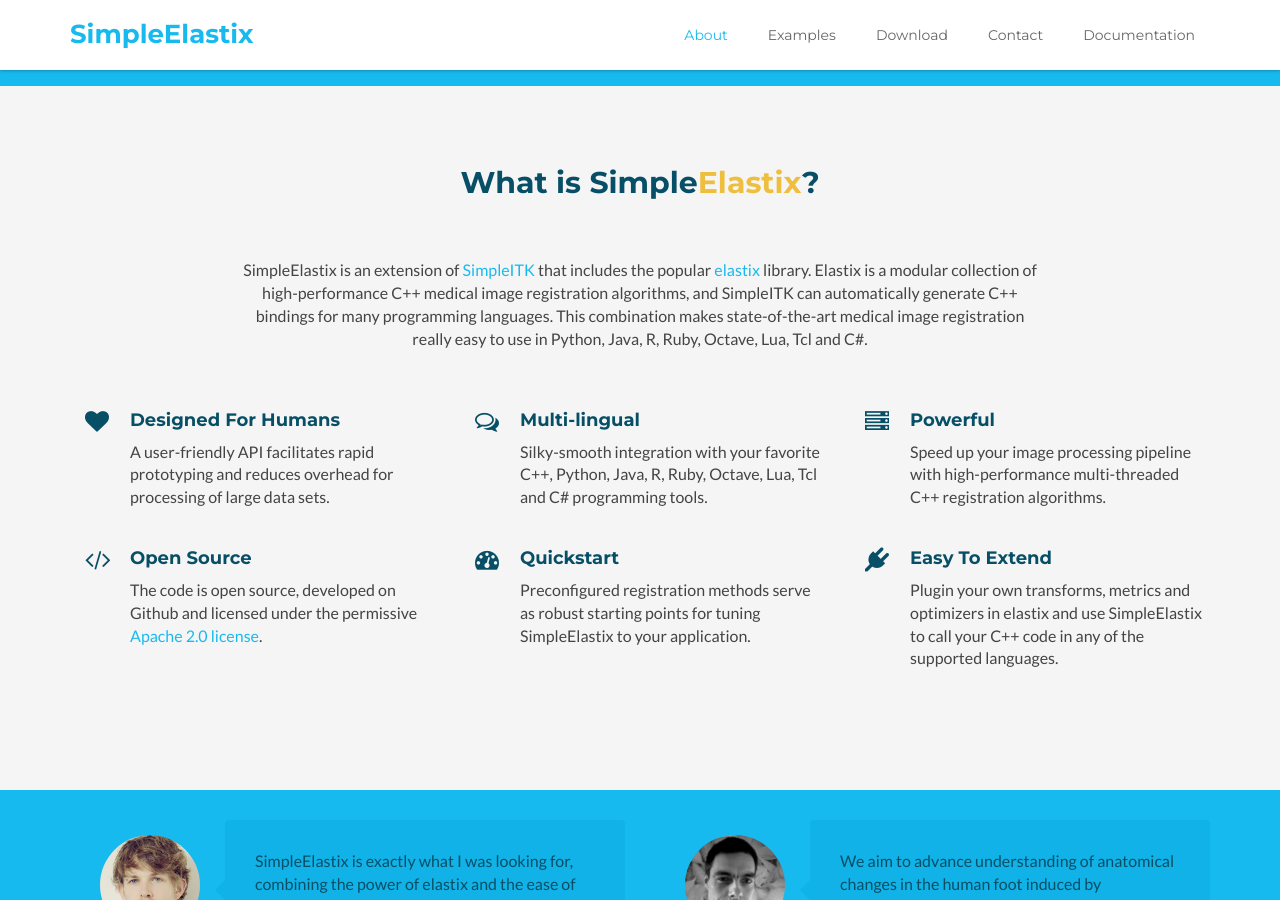
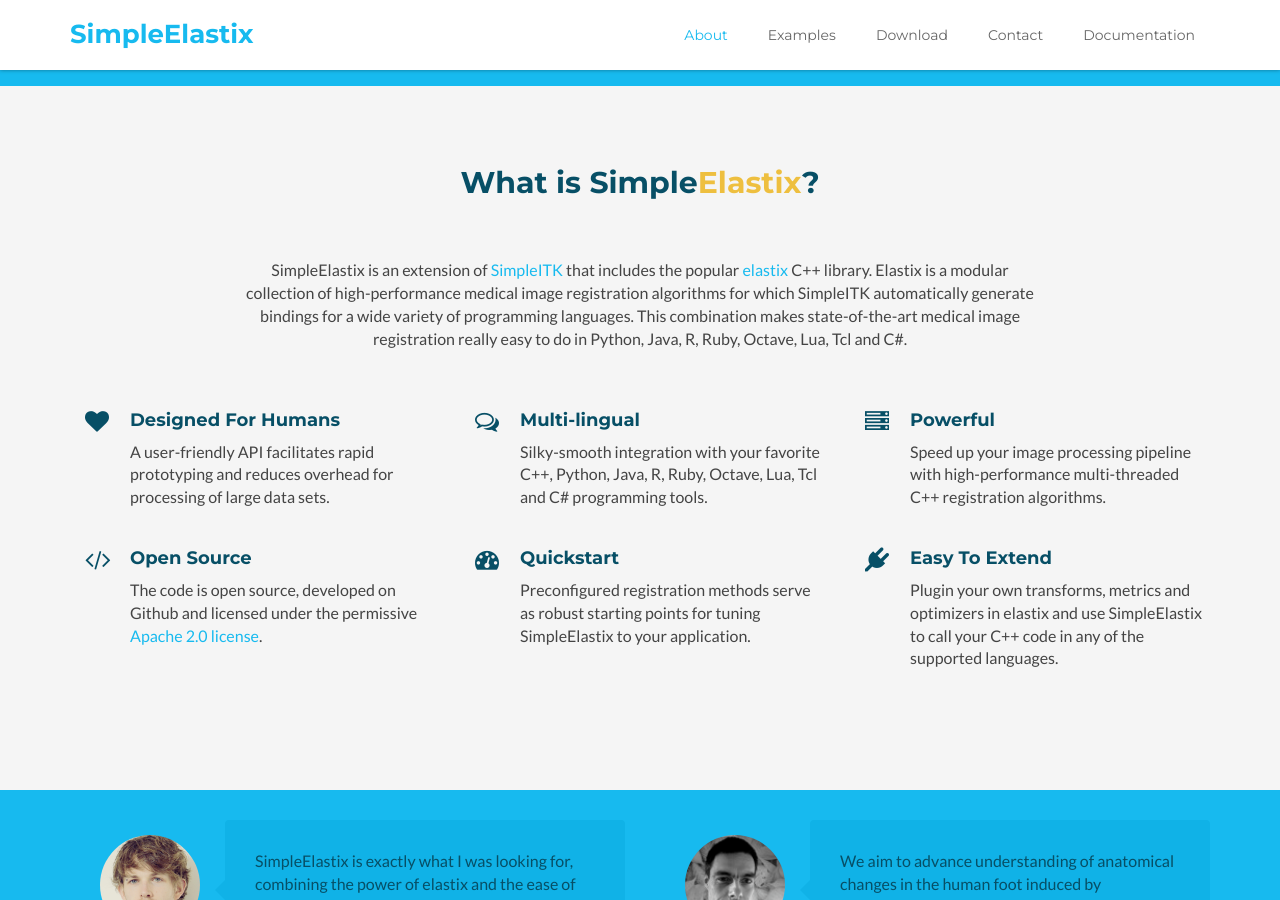
Before and after one commit to simpleelastix/simpleelastix, a Jekyll site: the page built from index.html, in a window 1280 px wide and 900 px high, scrolled down 698 px. Built offline with Jekyll 4.4.1, drawn with Linux system fonts in a browser that asks for light colours; grey boxes are pictures that could not be loaded.

Commit message:
ENH: About

```diff
--- a/_includes/about.html
+++ b/_includes/about.html
@@ -2,7 +2,7 @@
     <section id="about" class="about section">
         <div class="container">
             <h2 class="title text-center">What is Simple<span class="highlight">Elastix</span>?</h2>
-            <p class="intro text-center">SimpleElastix is an extension of <a href="http://www.simpleitk.org/">SimpleITK</a> that includes the popular <a href="http://elastix.isi.uu.nl/">elastix</a> library. Elastix is a modular collection of high-performance C++ medical image registration algorithms, and SimpleITK can automatically generate C++ bindings for many programming languages. This combination makes state-of-the-art medical image registration really easy to use in Python, Java, R, Ruby, Octave, Lua, Tcl and C#.</p>
+            <p class="intro text-center">SimpleElastix is an extension of <a href="http://www.simpleitk.org/">SimpleITK</a> that includes the popular <a href="http://elastix.isi.uu.nl/">elastix</a> C++ library. Elastix is a modular collection of high-performance medical image registration algorithms for which SimpleITK automatically generate bindings for a wide variety of programming languages. This combination makes state-of-the-art medical image registration really easy to do in Python, Java, R, Ruby, Octave, Lua, Tcl and C#.</p>
             <div class="row">
                 <div class="item col-md-4 col-sm-6 col-xs-12">
                     <div class="icon-holder">
```
